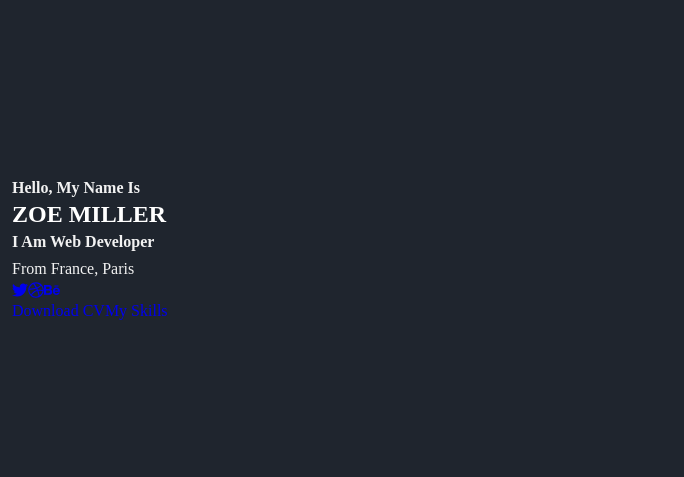
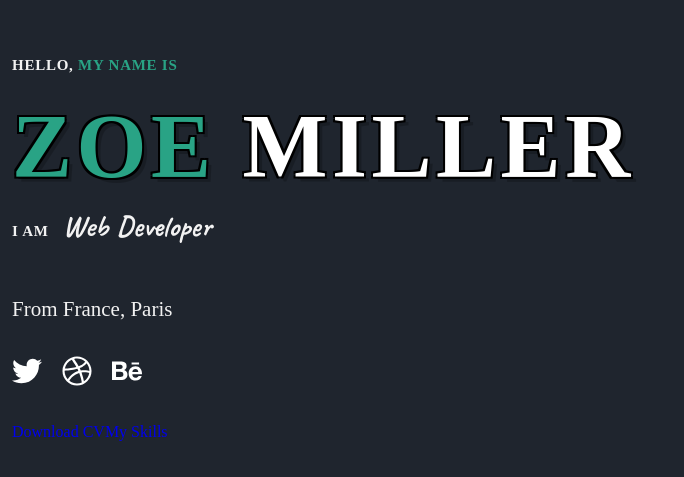
Before and after one commit to permikov/permikov.github.io, a React (Create React App) app: page / in a window 1280 px wide. Shown: the part 153-630 px from the top of the page, without its empty margins (0-684 px from the left). Built offline with nearby package versions, Linux system fonts and the light colour scheme.

Commit message:
Add style for title

```diff
--- a/src/App.css
+++ b/src/App.css
@@ -103,3 +103,8 @@ img {
   padding-inline: 12px;
   margin-inline: auto;
 }
+
+.text-cs {
+  text-transform: uppercase;
+  letter-spacing: 0.05em;
+}
--- a/src/components/home/Home.jsx
+++ b/src/components/home/Home.jsx
@@ -18,7 +18,7 @@ export const Home = () => {
             <p className='home__text'>
                 From France, Paris
             </p>
-            <div className='home__social'>
+            <div className='home__socials'>
                 <a href='https://github.com/nikit34' className='home__social-link'>
                     <FaTwitter />
                 </a>
--- a/src/components/home/home.css
+++ b/src/components/home/home.css
@@ -13,3 +13,43 @@
 .home__job {
     font-weight: 700;
 }
+
+.home__subtitle,
+.home__job span {
+    font-size: var(--small-font-size);
+}
+
+.home__subtitle span,
+.home__title span {
+    color: var(--primary-color);
+}
+
+.home__job b {
+    font-family: var(--second-font);
+    font-size: var(--h2-font-size);
+    margin-left: 10px;
+}
+
+.home__title {
+    font-size: var(--biggest-font-size);
+    text-shadow: 2px 2px hsl(0, 0%, 0%), -2px 2px hsl(0, 0%, 0%), 2px -2px hsl(0, 0%, 0%), -2px -2px hsl(0, 0%, 0%), 5px 5px 0 rgb(0 0 0 / 20%);
+    line-height: 1.2;
+    margin-top: 15px;
+}
+
+.home__text {
+    font-size: var(--large-font-size);
+    margin-block: 40px 28px;
+    max-width: 520px;
+}
+
+.home__socials {
+    display: flex;
+    column-gap: 20px;
+    margin-bottom: 30px;
+}
+
+.home__social-link {
+    color: var(--title-color);
+    font-size: var(--h2-font-size);
+}
```
